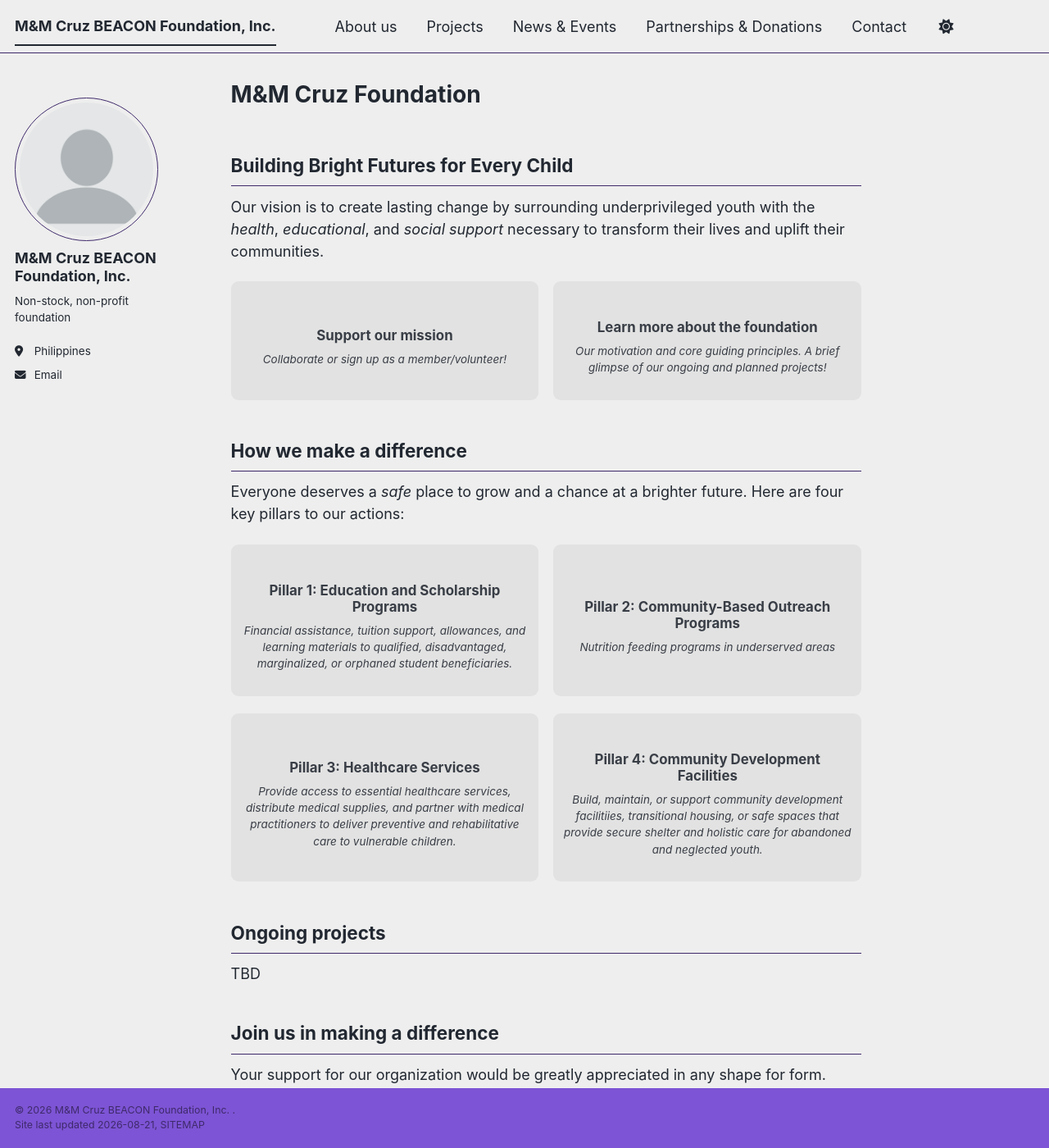
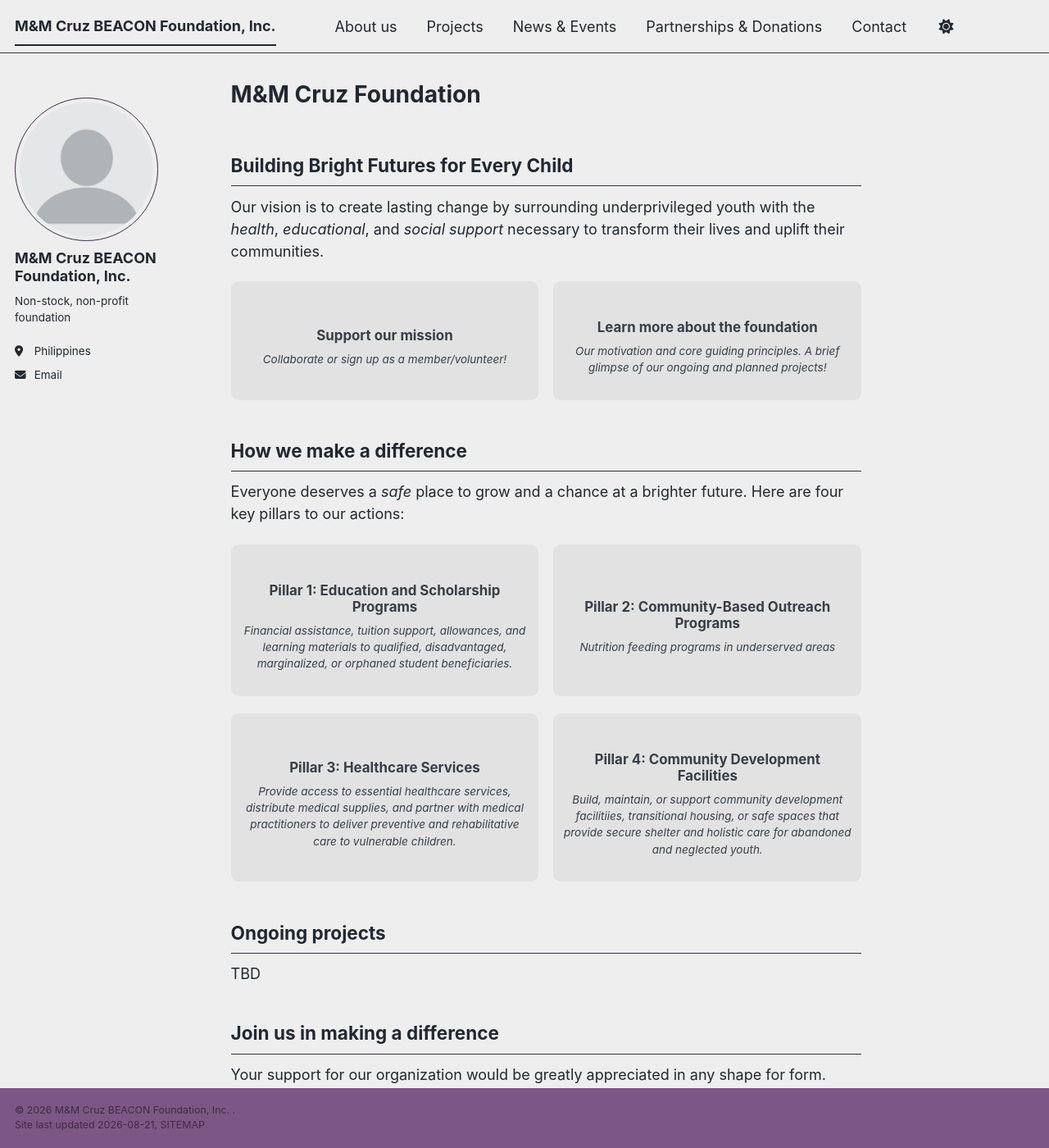
Before and after one commit to mccruz-foundation/mmcfoundation, a Jekyll site: the page built from _pages/about.md, in a window 1280 px wide and 1400 px high. Shown: the whole window at 82% size. Built offline with Jekyll 4.4.1, drawn with Linux system fonts in a browser that asks for light colours; a style sheet for code colours, icons or effects is not loaded.

Commit message:
Update primary color for light theme

```diff
--- a/_sass/theme/_foundation_light.scss
+++ b/_sass/theme/_foundation_light.scss
@@ -4,7 +4,7 @@
     ========================================================================== */
 
 /* Color codes used for the theme */
-$primary-color              : #7d54d5;
+$primary-color              : #7c5786;
 $dark-primary-color         : mix(#000, $primary-color, 40%);
 $darker-primary-color       : mix(#000, $primary-color, 60%);
 $light-primary-color        : mix(#000, $primary-color, 50%);
```
